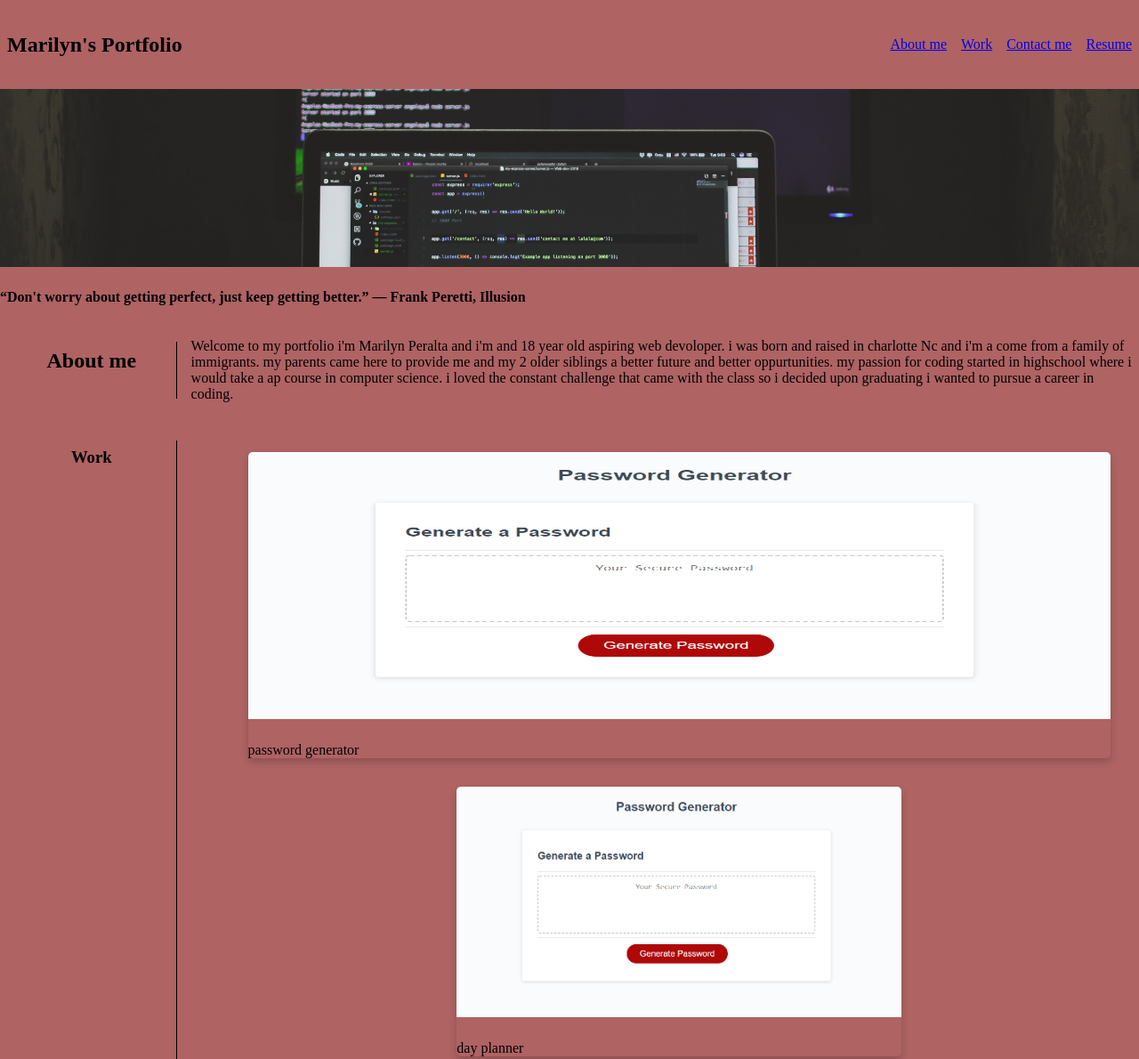
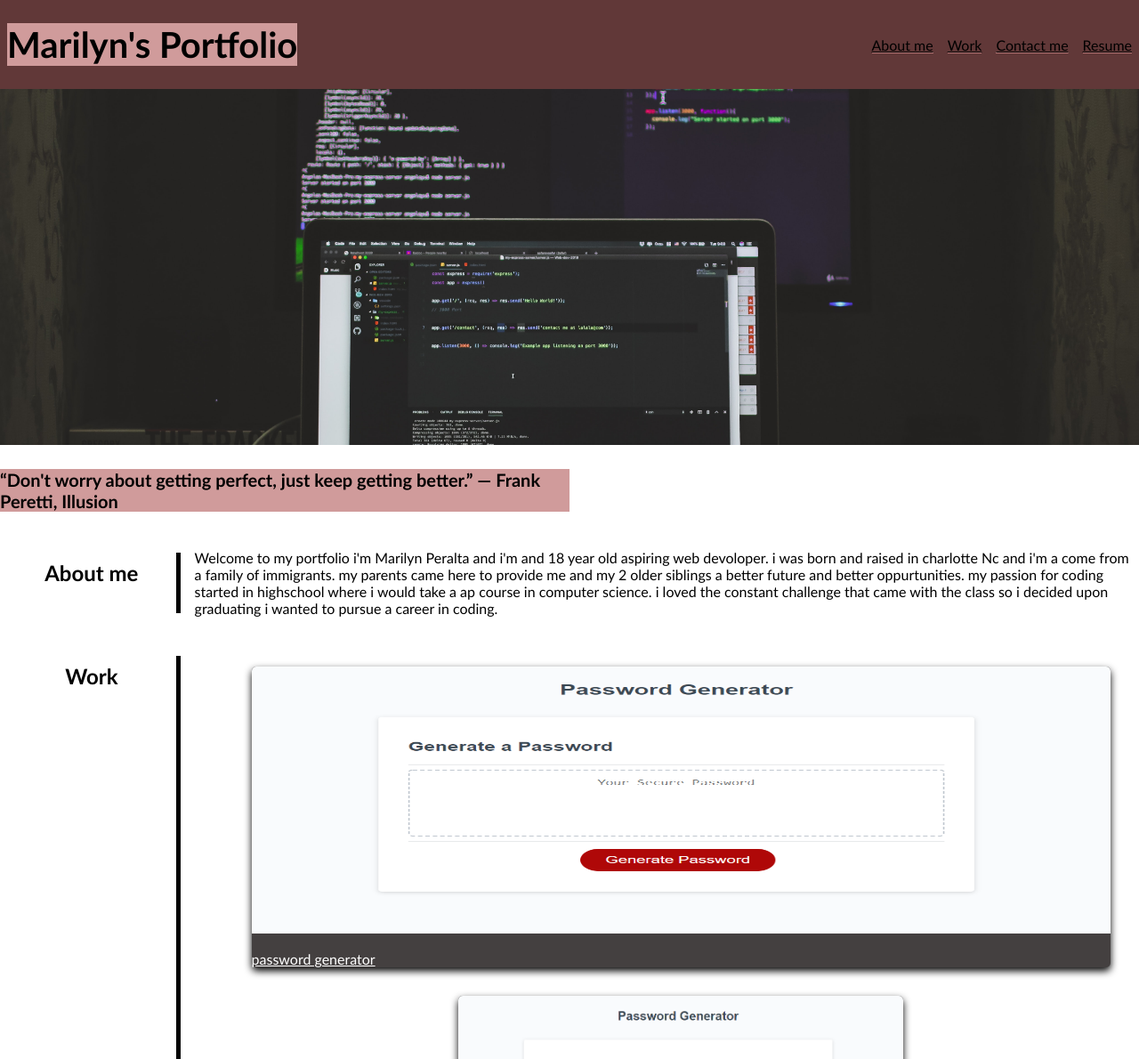
Before and after one commit to Mari0w0/portfolio, a plain HTML site: page index.html in a window 1280 px wide. Shown: the top 1190 px of the page at 89% size. Drawn offline with Linux system fonts and the light colour scheme.

Commit message:
finished css styling and html

```diff
--- a/assets/style.css
+++ b/assets/style.css
@@ -1,12 +1,19 @@
 html, body{
     margin: 0;
     padding: 0;
+    font-family:'Trebuchet MS', 'Lucida Sans Unicode', 'Lucida Grande', 'Lucida Sans', Arial, sans-serif;
 }
 
 body{
-    background-color:rgb(175, 99, 99);
+    background-color:rgb(255, 255, 255);
 }
 
+#quote{
+    background-color:rgb(208, 155, 155);
+    align-items: left;
+    max-width: 50%;
+    font-size: 20px;
+}
 
 nav ul {
     display:inline-flex;
@@ -15,6 +22,25 @@ list-style-type: none;
 
 nav h1{
     margin: 0 0.5rem
+}
+
+nav a:hover, #contact-me a:hover{
+    background-size:100% 100%;
+    color:rgb(0, 0, 0);
+}
+
+nav a, #contact-me a{
+    text-decoration-color:none;
+    color:rgb(0, 0, 0);
+    background-image: linear-gradient(#eeeeee65, #ffa7a7);
+    background-repeat: no-repeat;
+    background-position: bottom;
+    transition: all 0.20s ease-in;
+    background-size: 100% 0.1em;
+}
+
+#work a{
+    color:rgb(255, 255, 255);
 }
 
 li{
@@ -26,11 +52,11 @@ li{
     justify-content: space-between;
     align-items: center;
     min-height: 100px;
-    background-color:rgb(175, 99, 99);
+    background-color:rgb(97, 56, 56);
 }
 
 .hero {
-    min-height: 200px;
+    min-height: 400px;
     width: 100%;
     margin-bottom: 25px;
     background-image: url("./safar-safarov-LKsHwgzyk7c-unsplash.jpg");
@@ -44,15 +70,19 @@ section{
     padding:0 0.5rem;
     margin-top: 0.5rem;
     margin-bottom: 0.5rem;
-
 }
 
 section h2, section h3{
 margin-right: 1rem;
 min-width: 15%;
-border-right: 1px solid black;
+border-right: 5px solid black;
 text-align: center;
 padding-top: 0.5rem;
+}
+
+h1{
+    background-color:rgb(208, 155, 155);
+    font-size:40px;
 }
 
 #work ul, #contact-me ul{
@@ -65,14 +95,14 @@ padding-top: 0.5rem;
 }
 
 .card {
-    box-shadow: 0 4px 8px 0 rgba(0,0,0,0.2);
+    box-shadow: 0 4px 8px 0 rgb(0, 0, 0);
     transition: 0.3s;
     border-radius: 5px; /* 5px rounded corners */
     margin: 1rem;
+    background-color:rgb(68, 64, 64);
 }
 .big{
 flex-basis: 100%;
-
 }
   /* Add rounded corners to the top left and the top right corner of the image */
 .card img{
--- a/index.html
+++ b/index.html
@@ -9,21 +9,20 @@
   <nav id = tool-bar>
     <h1>Marilyn's Portfolio</h1>
   <ul>
-      <li><a href="#idabout-me">About me</a></li>
-      <li><a href="#idwork">Work</a></li>
-      <li><a href="#idcontact-me">Contact me</a></li>
+      <li><a href="#about-me">About me</a></li>
+      <li><a href="#work">Work</a></li>
+      <li><a href="#contact-me">Contact me</a></li>
       <li><a href="#">Resume</a></li>
   </ul>
 </nav>
 <div class="hero">
-
 </div>
-  <h4 id="quote">
-    “Don't worry about getting perfect, just keep getting better.” ― Frank
-    Peretti, Illusion
-  </h4>
+<h4 id="quote">
+  “Don't worry about getting perfect, just keep getting better.” ― Frank
+  Peretti, Illusion
+</h4>
   <section>
-    <h2 id= about-me>About me</h2>
+    <h2 id= "about-me">About me</h2>
       <article>
     <p>Welcome to my portfolio i'm Marilyn Peralta and i'm and 18 year old aspiring web devoloper.
         i was born and raised in charlotte Nc and i'm a come from a family of immigrants. my parents
@@ -35,13 +34,14 @@
       </article>
     </section>
       <section id= "work">
-    <h3>Work</h3>
+    <h2>Work</h2>
         <ul>
             <li class="big"><div class="card">
+              <a href="https://mari0w0.github.io/password-generator/">
               <img src="./assets/pwd-screenshot.PNG" alt="Avatar" style="width:100%">
+              </a>
               <div class="container">
-                <h4></h4>
-                <p>password generator</p>
+                <p><a href= "https://github.com/Mari0w0/password-generator">password generator</a></p>
               </div>
             </div></li>
             <li><div class="card">
@@ -59,7 +59,7 @@
               </div>
             </div></li>
             <li><div class="card">
-              <img src="./assets/pwd-screenshot.PNG" alt="Avatar" style="width:100%">
+              <img src="./assets/horiseon-screenshot.PNG" alt="Avatar" style="width:100%">
               <div class="container">
                 <h4></h4>
                 <p>horiseon refractor</p>
@@ -75,12 +75,12 @@
         </ul>
   </section>
     <section id="contact-me">
-    <h3>Contact me</h3>
+    <h2>Contact me</h2>
         <ul>
-            <li>github</li>
-            <li>email</li>
-            <li>linkedin</li>
-            <li>980-677-7072</li>
+            <li><a href= "https://github.com/Mari0w0">github</a></li>
+            <li><a href="mailto:marilynperalta002@gmail.com">email</a></li>
+            <li><a href="https://www.linkedin.com/in/marilyn-peralta-269498207/">linkedin</a></li>
+            <li><a href="tel:9806777072">980-677-7072</a></li>
         </ul>
   </section>
   </body>
```
Also changed, not shown: 1 other file. Lines whose indentation alone changed are shown as unchanged.
